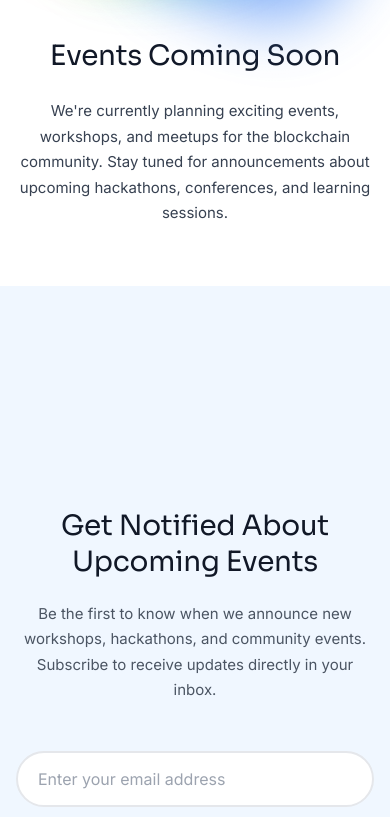
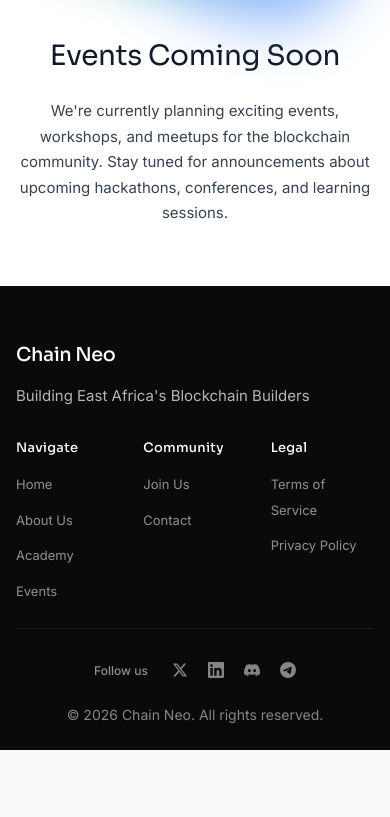
Before and after one commit to Deon62/cneo, a React (Vite) app: page /events in a window 390 px wide. Shown: the part 1156-1973 px from the top of the page. After the commit the page ends 1906 px from the top, so only its background shows below. Built offline with nearby package versions, Linux system fonts and the light colour scheme.

Commit message:
updating prod events page

```diff
--- a/src/pages/Events.css
+++ b/src/pages/Events.css
@@ -255,147 +255,6 @@
   margin: 0;
 }
 
-/* Subscribe Section */
-.events-subscribe-section {
-  position: relative;
-  width: 100%;
-  min-height: auto;
-  display: flex;
-  align-items: center;
-  justify-content: center;
-  padding: 120px 24px;
-  background-color: #F0F7FF;
-  overflow: hidden;
-  margin: 0;
-  box-sizing: border-box;
-}
-
-.events-subscribe-container {
-  max-width: 1400px;
-  width: 100%;
-  margin: 0 auto;
-  position: relative;
-  z-index: 1;
-}
-
-.events-subscribe-content {
-  display: grid;
-  grid-template-columns: 1fr 1fr;
-  gap: 80px;
-  align-items: start;
-}
-
-.events-subscribe-left {
-  text-align: left;
-  max-width: 600px;
-}
-
-.events-subscribe-title {
-  font-family: 'Sora', sans-serif;
-  font-size: clamp(2rem, 4vw, 2.5rem);
-  font-weight: 400;
-  color: #111827;
-  margin-bottom: 20px;
-  line-height: 1.3;
-  letter-spacing: -0.01em;
-}
-
-.events-subscribe-description {
-  font-family: 'Inter', sans-serif;
-  font-size: clamp(1rem, 1.5vw, 1.125rem);
-  font-weight: 400;
-  color: #4B5563;
-  line-height: 1.7;
-  margin: 0;
-}
-
-.events-subscribe-right {
-  display: flex;
-  align-items: flex-start;
-  justify-content: flex-end;
-}
-
-.events-subscribe-form {
-  max-width: 500px;
-  width: 100%;
-}
-
-.events-subscribe-input-wrapper {
-  display: flex;
-  gap: 12px;
-  margin-bottom: 16px;
-  background: #FFFFFF;
-  border: 2px solid #E5E7EB;
-  border-radius: 9999px;
-  padding: 8px;
-  transition: all 0.3s ease;
-}
-
-.events-subscribe-input-wrapper:focus-within {
-  border-color: #2563EB;
-  background: #FFFFFF;
-  box-shadow: 0 4px 12px rgba(37, 99, 235, 0.15);
-}
-
-.events-subscribe-input {
-  flex: 1;
-  font-family: 'Inter', sans-serif;
-  font-size: 1rem;
-  font-weight: 400;
-  color: #111827;
-  background: transparent;
-  border: none;
-  outline: none;
-  padding: 16px 20px;
-  border-radius: 9999px;
-}
-
-.events-subscribe-input::placeholder {
-  color: #9CA3AF;
-}
-
-.events-subscribe-button {
-  display: inline-flex;
-  align-items: center;
-  gap: 8px;
-  font-family: 'Inter', sans-serif;
-  font-size: 1rem;
-  font-weight: 400;
-  color: #FFFFFF;
-  background-color: #2563EB;
-  text-decoration: none;
-  padding: 16px 32px;
-  border-radius: 9999px;
-  border: none;
-  cursor: pointer;
-  transition: all 0.2s ease;
-  white-space: nowrap;
-}
-
-.events-subscribe-button:hover {
-  background-color: #1d4ed8;
-  transform: translateY(-2px);
-  box-shadow: 0 8px 20px rgba(37, 99, 235, 0.3);
-  gap: 12px;
-}
-
-.events-subscribe-button svg {
-  transition: transform 0.2s ease;
-}
-
-.events-subscribe-button:hover svg {
-  transform: translateX(4px);
-}
-
-.events-subscribe-note {
-  font-family: 'Inter', sans-serif;
-  font-size: 0.875rem;
-  font-weight: 400;
-  color: #6B7280;
-  line-height: 1.5;
-  margin: 0;
-}
-
 /* Events Page Responsive */
 @media (max-width: 768px) {
   .events-header {
@@ -449,56 +308,6 @@
 
   .events-empty-description {
     margin: 0 auto;
-  }
-
-  .events-subscribe-section {
-    min-height: 100vh;
-    height: auto;
-    padding: 80px 20px;
-  }
-
-  .events-subscribe-content {
-    grid-template-columns: 1fr;
-    gap: 48px;
-  }
-
-  .events-subscribe-left {
-    text-align: center;
-    max-width: 100%;
-  }
-
-  .events-subscribe-right {
-    justify-content: center;
-  }
-
-  .events-subscribe-form {
-    max-width: 100%;
-  }
-
-  .events-subscribe-input-wrapper {
-    flex-direction: column;
-    gap: 0;
-    padding: 0;
-    background: transparent;
-    border: none;
-  }
-
-  .events-subscribe-input {
-    background: #FFFFFF;
-    border: 2px solid #E5E7EB;
-    border-radius: 9999px;
-    margin-bottom: 12px;
-    padding: 16px 20px;
-  }
-
-  .events-subscribe-input:focus {
-    border-color: #2563EB;
-    background: #FFFFFF;
-  }
-
-  .events-subscribe-button {
-    width: 100%;
-    justify-content: center;
   }
 }
 
@@ -558,16 +367,4 @@
   .events-empty-description {
     font-size: 0.9375rem;
   }
-
-  .events-subscribe-section {
-    padding: 80px 16px;
-  }
-
-  .events-subscribe-title {
-    font-size: 1.75rem;
-  }
-
-  .events-subscribe-description {
-    font-size: 0.9375rem;
-  }
 }
--- a/src/pages/Events.jsx
+++ b/src/pages/Events.jsx
@@ -1,19 +1,10 @@
 import '../Home.css'
 import './Events.css'
 import Navbar from '../components/Navbar'
-import { useState } from 'react'
 import eventsSvg from '../assets/events.svg'
 import { Link } from 'react-router-dom'
 
 function Events() {
-  const [email, setEmail] = useState('')
-
-  const handleSubmit = (e) => {
-    e.preventDefault()
-    console.log('Event subscription:', email)
-    setEmail('')
-    alert('Thank you for subscribing! We\'ll notify you when events are announced.')
-  }
 
   return (
     <div className="app">
@@ -57,44 +48,6 @@ function Events() {
               We're currently planning exciting events, workshops, and meetups for the blockchain community.
               Stay tuned for announcements about upcoming hackathons, conferences, and learning sessions.
             </p>
-          </div>
-        </div>
-      </section>
-
-      {/* Subscribe Section */}
-      <section className="events-subscribe-section">
-        <div className="events-subscribe-container">
-          <div className="events-subscribe-content">
-            <div className="events-subscribe-left">
-              <h2 className="events-subscribe-title">Get Notified About Upcoming Events</h2>
-              <p className="events-subscribe-description">
-                Be the first to know when we announce new workshops, hackathons, and community events.
-                Subscribe to receive updates directly in your inbox.
-              </p>
-            </div>
-            <div className="events-subscribe-right">
-              <form className="events-subscribe-form" onSubmit={handleSubmit}>
-                <div className="events-subscribe-input-wrapper">
-                  <input
-                    type="email"
-                    placeholder="Enter your email address"
-                    className="events-subscribe-input"
-                    value={email}
-                    onChange={(e) => setEmail(e.target.value)}
-                    required
-                  />
-                  <button type="submit" className="events-subscribe-button">
-                    Subscribe
-                    <svg width="20" height="20" viewBox="0 0 24 24" fill="none" xmlns="http://www.w3.org/2000/svg">
-                      <path d="M5 12H19M19 12L12 5M19 12L12 19" stroke="currentColor" strokeWidth="2" strokeLinecap="round" strokeLinejoin="round"/>
-                    </svg>
-                  </button>
-                </div>
-                <p className="events-subscribe-note">
-                  We respect your privacy. Unsubscribe at any time.
-                </p>
-              </form>
-            </div>
           </div>
         </div>
       </section>
```
